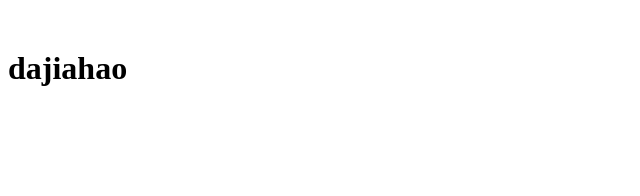
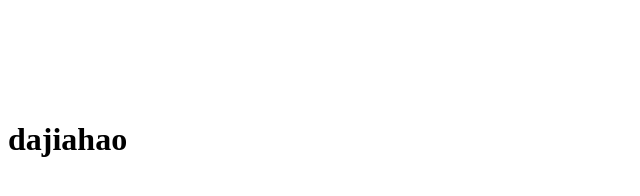
Before and after one commit to toosui/toosui.github.io, a plain HTML site: page index.html in a window 1280 px wide. Shown: the whole page, without its empty margins (0-640 px from the left). Drawn offline with Linux system fonts and the light colour scheme.

Commit message:
Update index.html

```diff
--- a/index.html
+++ b/index.html
@@ -1,5 +1,5 @@
 <!doctype html>
 <html>
 <head><title>aaa</title></head>
-<body><h1 style="margin-top:50px">dajiahao</h1></body>
+<body><h1 style="padding-top:100px">dajiahao</h1></body>
 </html>
```
